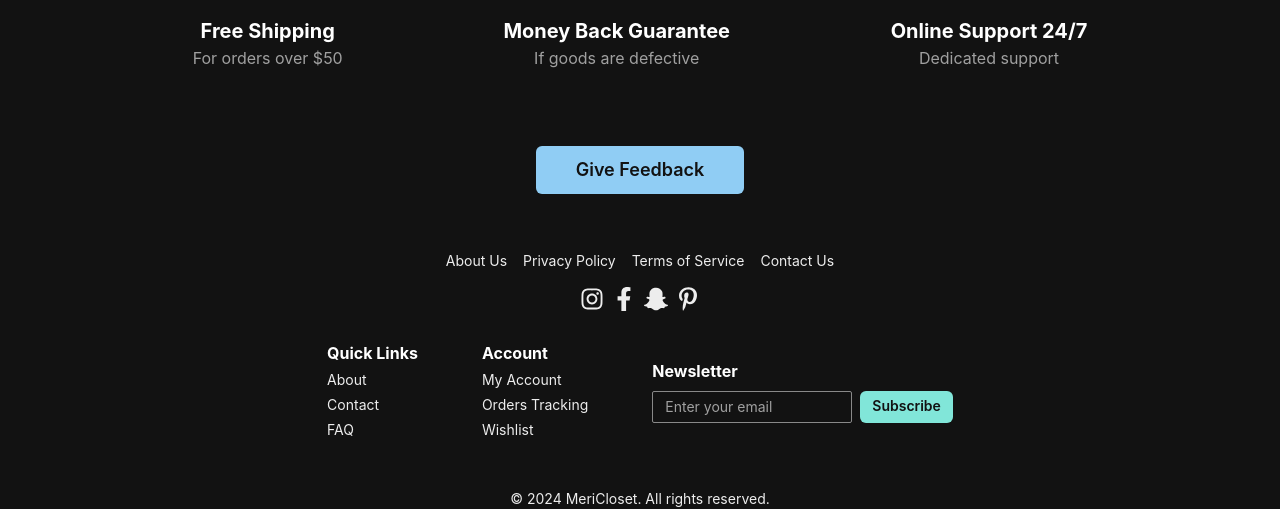
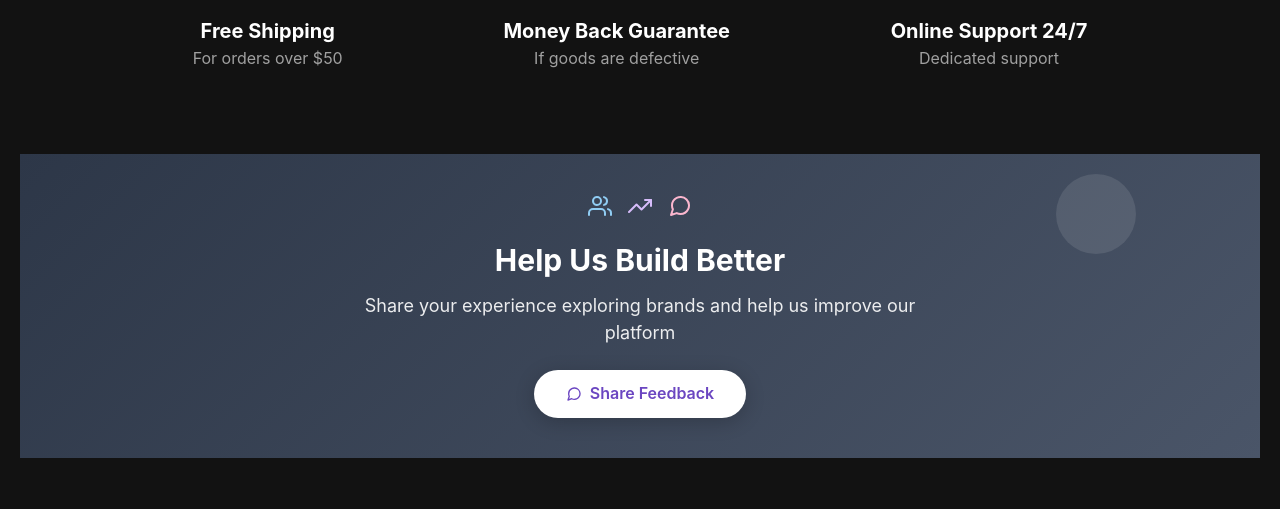
Before and after one commit to saadamir1/mericloset, a React (Vite) app: page / in a window 1280 px wide. Shown: the part 1879-2388 px from the top of the page. Built offline with nearby package versions, Linux system fonts and the light colour scheme; no server answers.

Commit message:
Refactor feedback sections UI

```diff
--- a/src/pages/HomePage.tsx
+++ b/src/pages/HomePage.tsx
@@ -4,10 +4,7 @@ import {
   GridItem,
   Box,
   Flex,
-  Button,
-  Center,
 } from "@chakra-ui/react";
-import { Link } from "react-router-dom";
 import GameGrid from "../components/ProductGrid";
 import GameHeading from "../components/ProductHeading";
 import CategoryList from "../components/CategoryList";
@@ -16,6 +13,7 @@ import SortSelector from "../components/SortSelector";
 import InfoSection from "../components/InfoSection";
 import CustomSlider from "../components/CustomSlider";
 import Scroller from "../components/Scroller";
+import FeedbackBanner from "../components/FeedbackBanner"; // Add this import
 
 const HomePage = () => {
   return (
@@ -58,14 +56,7 @@ const HomePage = () => {
       {/* Info Section */}
       <InfoSection />
 
-      {/* Feedback Button */}
-      <Center mt={10} mb={4}>
-        <Link to="/feedback">
-          <Button colorScheme="blue" size="lg" px={10}>
-            Give Feedback
-          </Button>
-        </Link>
-      </Center>
+      <FeedbackBanner />
 
       {/* Scroll Buttons */}
       <Scroller />
--- a/src/pages/ProductDetailPage.tsx
+++ b/src/pages/ProductDetailPage.tsx
@@ -41,7 +41,7 @@ import ImageZoom from "../components/ImageZoom";
 import sizeChartImg from "../assets/shalwarkameezsize.jpg";
 import userStore from "../userStore";
 import axios from "axios";
-
+import ProductFeedbackSection from "../components/ProductFeedbackSection";
 const baseURL = import.meta.env.VITE_API_BASE_URL;
 
 interface RecommendedProduct {
@@ -202,7 +202,6 @@ const ProductDetailPage = () => {
             </Box>
             <Button colorScheme="blue" onClick={handleBuyNow}>Buy Now</Button>
           </HStack>
-
           <HStack spacing={3} mt={4}>
             <Button onClick={onOpen} leftIcon={<FaRulerCombined />} variant="outline" colorScheme="green" size="sm">Size Chart</Button>
             <Button onClick={handleWishlistToggle} leftIcon={<FaHeart color={isWishlisted ? "red" : undefined} />} variant="outline" colorScheme={isWishlisted ? "red" : "green"} size="sm">
@@ -210,17 +209,6 @@ const ProductDetailPage = () => {
             </Button>
           </HStack>
 
-          <HStack spacing={3} mt={2}>
-            <Link to={`/product-review/${product.id}`}>
-              <Button colorScheme="purple" variant="solid" size="sm">
-                Write a Product Review
-              </Button>
-            </Link>
-          </HStack>
-
-          <Link to="/feedback">
-            <Button colorScheme="teal" variant="outline" size="sm" mt={2} width="fit-content">Give Feedback</Button>
-          </Link>
         </Box>
       </SimpleGrid>
 
@@ -234,6 +222,8 @@ const ProductDetailPage = () => {
           </ModalBody>
         </ModalContent>
       </Modal>
+      {/* Add this new component */}
+      <ProductFeedbackSection productId={product.id} />
 
       <Box mt={16} position="relative" textAlign="center">
         <Heading as="h2" size="lg" mb={6}>Recommended For You</Heading>
```
